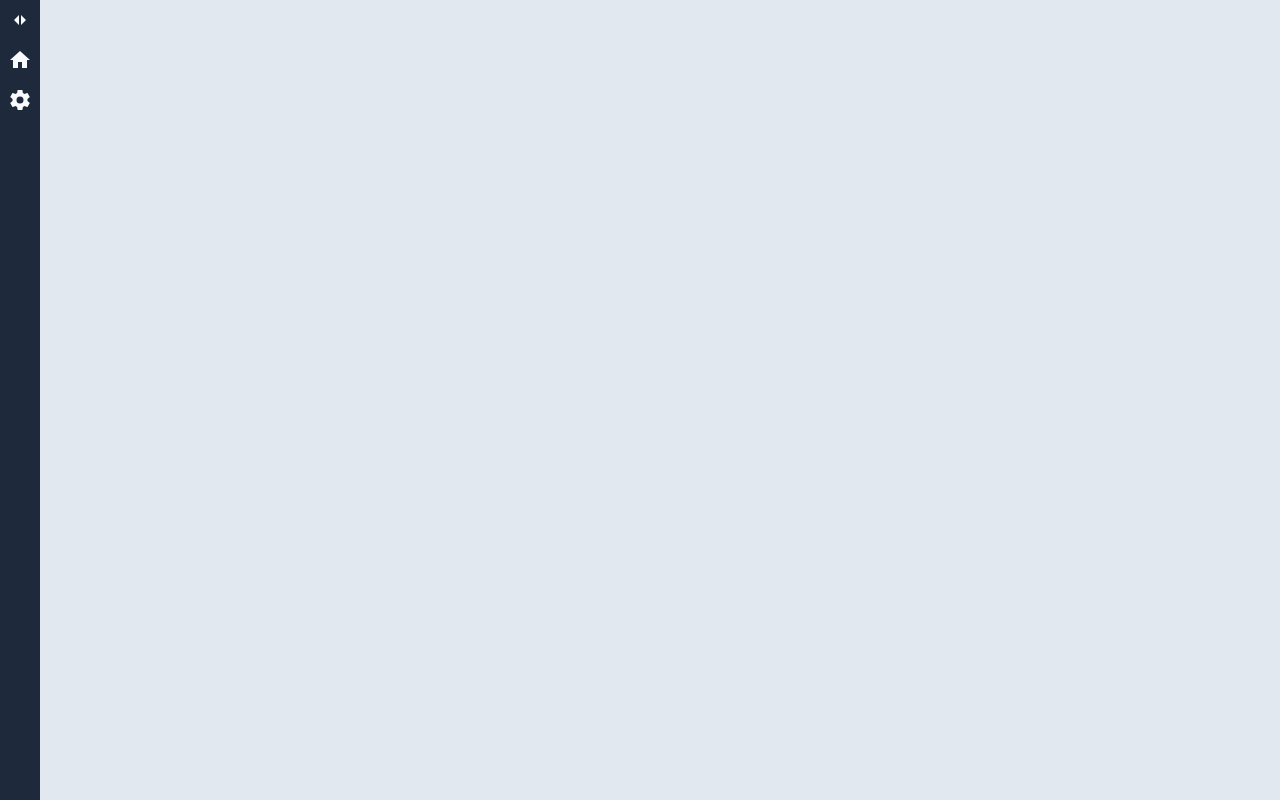
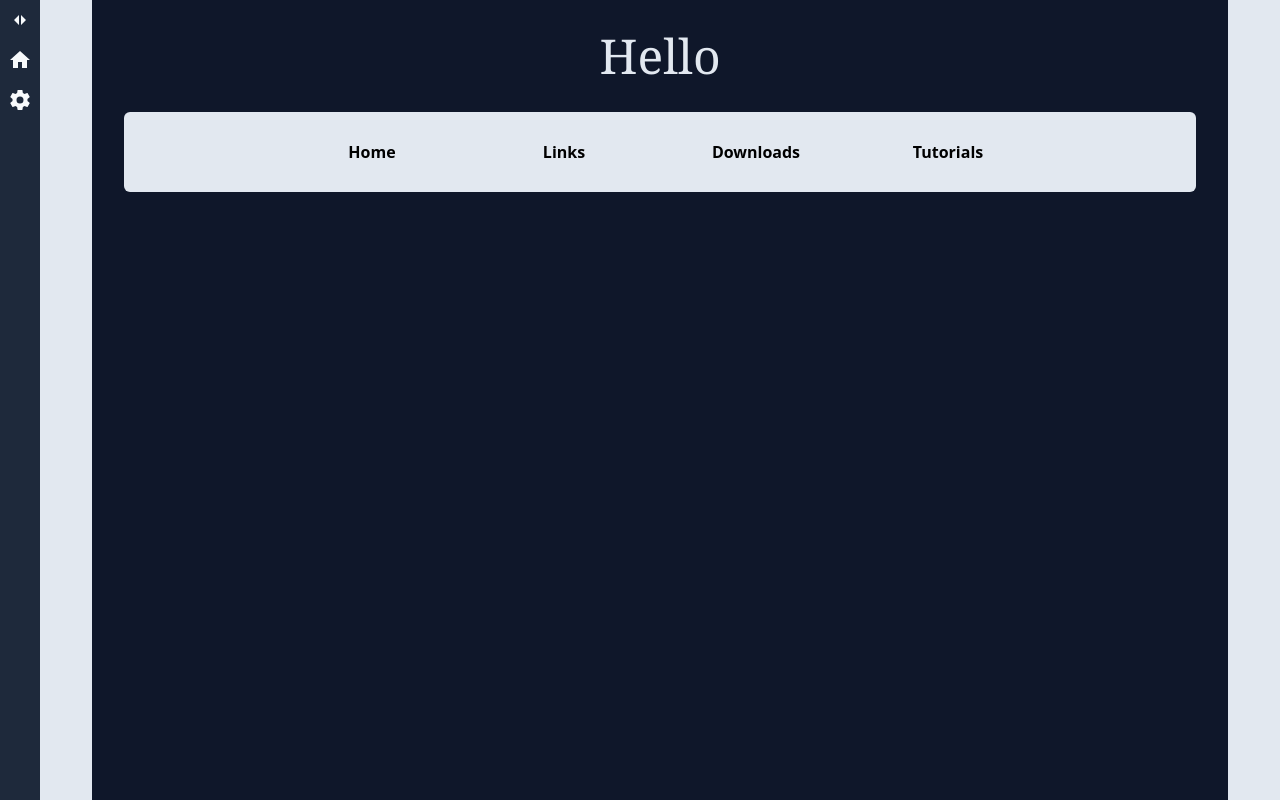
Before and after one commit to freddan88/vite-test-app, a React (Vite) app: page / in a window 1280 px wide. Built offline with nearby package versions, Linux system fonts and the light colour scheme.

Commit message:
Add tab-navigation-example

```diff
--- /dev/null
+++ b/src/components/tabNavigation/TabNavigation.tsx
@@ -0,0 +1,58 @@
+import React, { useState } from 'react';
+import { NavLink } from 'react-router-dom';
+
+interface IProps {}
+
+const tabData = [
+  {
+    link: '/home',
+    label: 'Home',
+  },
+  {
+    link: '/links',
+    label: 'Links',
+  },
+  {
+    link: '/downloads',
+    label: 'Downloads',
+  },
+  {
+    link: '/tutorials',
+    label: 'Tutorials',
+  },
+];
+
+const TabNavigation: React.FC<IProps> = (props) => {
+  const [activeLink, setActiveLink] = useState('');
+
+  return (
+    <nav className="mt-8 rounded-md bg-slate-200">
+      <ul className="mx-auto flex h-20 max-w-3xl justify-evenly">
+        {tabData.map((obj) => {
+          const isActiveLink = activeLink === obj.link;
+          return (
+            <li
+              className={`relative flex flex-1 after:absolute after:inset-x-0 after:bottom-0 after:p-0.5 ${
+                isActiveLink ? 'after:bg-green-300' : 'after:bg-transparent'
+              }`}
+            >
+              <NavLink
+                to={obj.link}
+                className={({ isActive }: any) => {
+                  if (isActive) setActiveLink(obj.link);
+                  return isActive
+                    ? 'flex flex-1 items-center justify-center font-bold text-slate-500'
+                    : 'flex flex-1 items-center justify-center font-bold';
+                }}
+              >
+                {obj.label}
+              </NavLink>
+            </li>
+          );
+        })}
+      </ul>
+    </nav>
+  );
+};
+
+export default TabNavigation;
--- a/src/layout/App.tsx
+++ b/src/layout/App.tsx
@@ -1,3 +1,4 @@
+import TabNavigation from '../components/tabNavigation/TabNavigation';
 import Sidebar from '../features/sidebar/Sidebar';
 
 function App() {
@@ -5,7 +6,14 @@ function App() {
     <div className="h-screen overflow-hidden bg-slate-200">
       <div className="flex h-screen">
         <Sidebar />
-        <main className="flex-1"></main>
+        <main className="flex-1">
+          <section className="mx-auto h-full w-11/12 bg-slate-900 p-8">
+            <h1 className="text-center font-serif text-5xl text-slate-200">
+              Hello
+            </h1>
+            <TabNavigation />
+          </section>
+        </main>
       </div>
     </div>
   );
```
